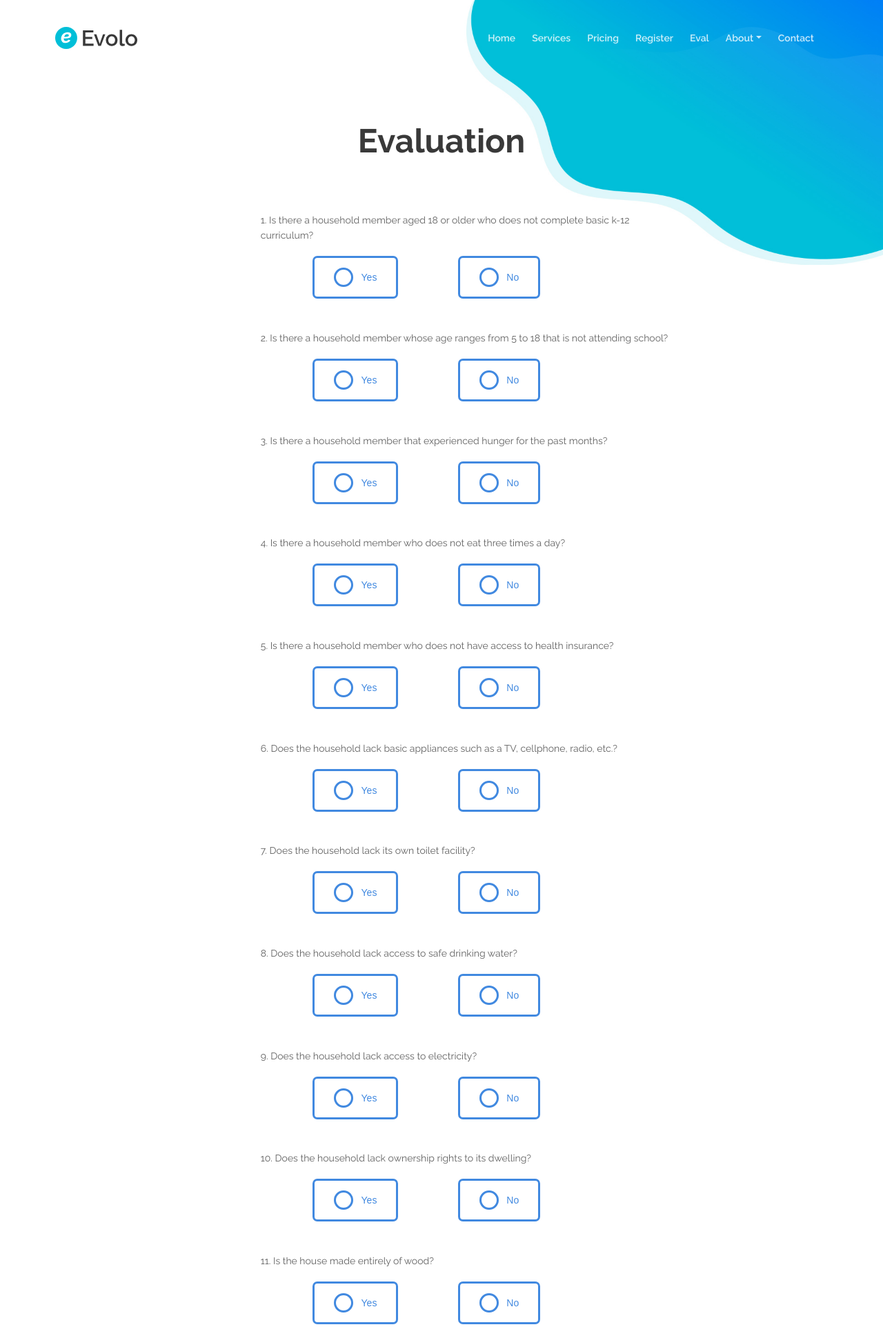
After one commit to Chael07/Multi_dimensional, a Django app: page /evaluations/ in a window 1280 px wide. The commit adds this page. Shown: the top 1924 px of the page at 69% size. Run offline with Django 4.2, Linux system fonts and the light colour scheme; some libraries are stand-ins or nearby versions.

Commit message:
eval html

```diff
--- a/interface/templates/base.html
+++ b/interface/templates/base.html
@@ -74,7 +74,9 @@
                 <li class="nav-item">
                     <a class="nav-link page-scroll" href="#request">Request</a>
                 </li>
-
+                <li class="nav-item">
+                    <a class="nav-link page-scroll" href="{% url 'eval' %}">Eval</a>
+                </li>
                 <!-- Dropdown Menu -->
                 <li class="nav-item dropdown">
                     <a class="nav-link dropdown-toggle page-scroll" href="#about" id="navbarDropdown" role="button" aria-haspopup="true" aria-expanded="false">About</a>
--- a/interface/templates/base_about.html
+++ b/interface/templates/base_about.html
@@ -29,6 +29,8 @@
     <link href="{% static 'css/swiper.css' %}" rel="stylesheet">
 	<link href="{% static 'css/magnific-popup.css' %}" rel="stylesheet">
 	<link href="{% static 'css/styles.css' %}" rel="stylesheet">
+
+
 
 	<!-- Favicon  -->
     <link rel="icon" href="{% static 'images/favicon.png' %}">
@@ -70,10 +72,13 @@
                     <a class="nav-link page-scroll" href="{% url 'home' %}#services">Services</a>
                 </li>
                 <li class="nav-item">
-                    <a class="nav-link page-scroll" href="{% url 'home' 5}#details">Pricing</a>
+                    <a class="nav-link page-scroll" href="{% url 'home' }#details">Pricing</a>
                 </li>
                 <li class="nav-item">
                     <a class="nav-link page-scroll" href="{% url 'home' %}#pricing">Register</a>
+                </li>
+                <li class="nav-item">
+                    <a class="nav-link page-scroll" href="{% url 'eval' %}">Eval</a>
                 </li>
 
 
@@ -94,19 +99,7 @@
                 </li>
             </ul>
             <span class="nav-item social-icons">
-                <span class="fa-stack">
-                    <a href="#your-link">
-                        <i class="fas fa-circle fa-stack-2x facebook"></i>
-                        <i class="fab fa-facebook-f fa-stack-1x"></i>
-                    </a>
-                </span>
-                <span class="fa-stack">
-                    <a href="#your-link">
-                        <i class="fas fa-circle fa-stack-2x twitter"></i>
-                        <i class="fab fa-twitter fa-stack-1x"></i>
-                    </a>
-                </span>
-            </span>
+
         </div>
     </nav> <!-- end of navbar -->
     <!-- end of navbar -->
--- /dev/null
+++ b/interface/templates/eval.html
@@ -0,0 +1,256 @@
+{% extends 'base_about.html' %}
+{% load static %}
+
+{% block content %}
+
+<link rel="stylesheet" type="text/css" href="{% static 'css/eval.css' %}">
+
+   <!-- Header -->
+   <header id="header" class="ex-header">
+    <div class="container">
+        <div class="row">
+            <div class="col-md-12">
+                <h1>Evaluation</h1>
+            </div> <!-- end of col -->
+        </div> <!-- end of row -->
+    </div> <!-- end of container -->
+</header> <!-- end of ex-header -->
+<!-- end of header -->
+
+
+
+
+<div class="question_contain">
+    <form id="questionForm" action="result.html" method="post" onsubmit="return validateForm();">
+      <div class="question">
+          <span>1. Is there a household member aged 18 or older who does not complete basic k-12 curriculum?</span>
+          <div class="custom-options">
+            <input type="radio" name="q1" id="q1_yes" value="0.076923077" ><label for="q1_yes"> Yes</label>
+            <input type="radio" name="q1" id="q1_no" value="0" ><label for="q1_no"> No</label>
+          </div>
+        </div>
+
+        <div class="question">
+          <span>2. Is there a household member whose age ranges from 5 to 18 that is not attending school?</span>
+          <div class="custom-options">
+            <input type="radio" name="q2" id="q2_yes" value="0.076923077" ><label for="q2_yes"> Yes</label>
+            <input type="radio" name="q2" id="q2_no" value="0" ><label for="q2_no"> No</label>
+          </div>
+        </div>
+
+        <div class="question">
+          <span>3. Is there a household member that experienced hunger for the past months?</span>
+          <div class="custom-options">
+            <input type="radio" name="q3" id="q3_yes" value="0.076923077" ><label for="q3_yes"> Yes</label>
+            <input type="radio" name="q3" id="q3_no" value="0" ><label for="q3_no"> No</label>
+          </div>
+        </div>
+
+        <div class="question">
+          <span>4. Is there a household member who does not eat three times a day?</span>
+          <div class="custom-options">
+            <input type="radio" name="q4" id="q4_yes" value="0.076923077" ><label for="q4_yes"> Yes</label>
+            <input type="radio" name="q4" id="q4_no" value="0" ><label for="q4_no"> No</label>
+          </div>
+        </div>
+
+        <div class="question">
+          <span>5. Is there a household member who does not have access to health insurance?</span>
+          <div class="custom-options">
+            <input type="radio" name="q5" id="q5_yes" value="0.076923077" ><label for="q5_yes"> Yes</label>
+            <input type="radio" name="q5" id="q5_no" value="0" ><label for="q5_no"> No</label>
+          </div>
+        </div>
+
+        <div class="question">
+            <span>6.	Does the household lack basic appliances such as a TV, cellphone, radio, etc.?</span>
+            <div class="custom-options">
+                <input type="radio" name="q6" id="q6_yes" value="0.076923077" ><label for="q6_yes"> Yes</label>
+                <input type="radio" name="q6" id="q6_no" value="0" ><label for="q6_no"> No</label>
+            </div>
+          </div>
+
+          <div class="question">
+            <span>7.	Does the household lack its own toilet facility?</span>
+            <div class="custom-options">
+                <input type="radio" name="q7" id="q7_yes" value="0.076923077" ><label for="q7_yes"> Yes</label>
+                <input type="radio" name="q7" id="q7_no" value="0" ><label for="q7_no"> No</label>
+            </div>
+          </div>
+
+          <div class="question">
+            <span>8.	Does the household lack access to safe drinking water?</span>
+            <div class="custom-options">
+                <input type="radio" name="q8" id="q8_yes" value="0.076923077" ><label for="q8_yes"> Yes</label>
+                <input type="radio" name="q8" id="q8_no" value="0" ><label for="q8_no"> No</label>
+            </div>
+          </div>
+
+          <div class="question">
+            <span>9.	Does the household lack access to electricity?</span>
+            <div class="custom-options">
+                <input type="radio" name="q9" id="q9_yes" value="0.076923077" ><label for="q9_yes"> Yes</label>
+                <input type="radio" name="q9" id="q9_no" value="0" ><label for="q9_no"> No</label>
+            </div>
+          </div>
+
+          <div class="question">
+            <span>10.	Does the household lack ownership rights to its dwelling?</span>
+            <div class="custom-options">
+                <input type="radio" name="q10" id="q10_yes" value="0.076923077" ><label for="q10_yes"> Yes</label>
+                <input type="radio" name="q10" id="q10_no" value="0" ><label for="q10_no"> No</label>
+            </div>
+          </div>
+
+          <div class="question">
+            <span>11.	Is the house made entirely of wood?</span>
+            <div class="custom-options">
+                <input type="radio" name="q11" id="q11_yes" value="0.076923077" ><label for="q11_yes"> Yes</label>
+                <input type="radio" name="q11" id="q11_no" value="0" ><label for="q11_no"> No</label>
+            </div>
+          </div>
+
+          <div class="question">
+            <span>12.	Is there a household member capable of working but currently not employed?</span>
+            <div class="custom-options">
+                <input type="radio" name="q12" id="q12_yes" value="0.076923077" ><label for="q12_yes"> Yes</label>
+                <input type="radio" name="q12" id="q12_no" value="0" ><label for="q12_no"> No</label>
+            </div>
+          </div>
+
+          <div class="question">
+            <span>13.	Is there a household member aged 5 to 17 who is employed rather than attending school?</span>
+            <div class="custom-options">
+                <input type="radio" name="q13" id="q13_yes" value="0.076923077" ><label for="q13_yes"> Yes</label>
+                <input type="radio" name="q13" id="q13_no" value="0" ><label for="q13_no"> No</label>
+            </div>
+          </div>
+          <p id="formErrorMessage" style="color: red; display: none;">Please answer all questions before submitting.</p>
+          <div class="submit-button">
+            <button type="submit" class="btn-solid-reg page-scroll">Submit</button>
+          </div>
+
+</form>
+</div>
+
+    <!-- Footer -->
+    <div class="footer">
+        <div class="container">
+            <div class="row">
+                <div class="col-md-4">
+                    <div class="footer-col">
+                        <h4>About Evolo</h4>
+                        <p>We're passionate about offering some of the best business growth services for startups</p>
+                    </div>
+                </div> <!-- end of col -->
+                <div class="col-md-4">
+                    <div class="footer-col middle">
+                        <h4>Important Links</h4>
+                        <ul class="list-unstyled li-space-lg">
+                            <li class="media">
+                                <i class="fas fa-square"></i>
+                                <div class="media-body">Our business partners <a class="turquoise" href="#your-link">startupguide.com</a></div>
+                            </li>
+                            <li class="media">
+                                <i class="fas fa-square"></i>
+                                <div class="media-body">Read our <a class="turquoise" href="terms-conditions.html">Terms & Conditions</a>, <a class="turquoise" href="privacy-policy.html">Privacy Policy</a></div>
+                            </li>
+                        </ul>
+                    </div>
+                </div> <!-- end of col -->
+                <div class="col-md-4">
+                    <div class="footer-col last">
+                        <h4>Social Media</h4>
+                        <span class="fa-stack">
+                            <a href="#your-link">
+                                <i class="fas fa-circle fa-stack-2x"></i>
+                                <i class="fab fa-facebook-f fa-stack-1x"></i>
+                            </a>
+                        </span>
+                        <span class="fa-stack">
+                            <a href="#your-link">
+                                <i class="fas fa-circle fa-stack-2x"></i>
+                                <i class="fab fa-twitter fa-stack-1x"></i>
+                            </a>
+                        </span>
+                        <span class="fa-stack">
+                            <a href="#your-link">
+                                <i class="fas fa-circle fa-stack-2x"></i>
+                                <i class="fab fa-google-plus-g fa-stack-1x"></i>
+                            </a>
+                        </span>
+                        <span class="fa-stack">
+                            <a href="#your-link">
+                                <i class="fas fa-circle fa-stack-2x"></i>
+                                <i class="fab fa-instagram fa-stack-1x"></i>
+                            </a>
+                        </span>
+                        <span class="fa-stack">
+                            <a href="#your-link">
+                                <i class="fas fa-circle fa-stack-2x"></i>
+                                <i class="fab fa-linkedin-in fa-stack-1x"></i>
+                            </a>
+                        </span>
+                    </div>
+                </div> <!-- end of col -->
+            </div> <!-- end of row -->
+        </div> <!-- end of container -->
+    </div> <!-- end of footer -->
+    <!-- end of footer -->
+<script>
+// Add an event listener to all radio buttons to reset the border color when an option is selected
+var radioButtons = document.querySelectorAll('input[type="radio"]');
+radioButtons.forEach(function (radioButton) {
+  radioButton.addEventListener('change', function () {
+    resetQuestionBorders();
+  });
+});
+
+function validateForm() {
+  // Get all radio button groups
+  var radioGroups = document.querySelectorAll('input[type="radio"]:checked');
+
+  // Check if the number of selected radio buttons is equal to the total number of questions
+  if (radioGroups.length === 13) {
+    // Reset border color for all questions
+    resetQuestionBorders();
+    return true; // All questions are answered, allow form submission
+  } else {
+    // Display the error message
+    var errorMessage = document.getElementById('formErrorMessage');
+    errorMessage.style.display = 'block';
+
+    // Identify unanswered questions
+    var unansweredQuestions = [];
+    for (var i = 1; i <= 13; i++) {
+      var questionName = 'q' + i;
+      var selectedAnswer = document.querySelector('input[name="' + questionName + '"]:checked');
+      if (!selectedAnswer) {
+        unansweredQuestions.push(i);
+
+        // Change the border color of the unanswered question to red
+        var questionElement = document.querySelector('.question:nth-child(' + i + ')');
+        questionElement.style.border = '2px solid red';
+      }
+    }
+
+    // Display a more detailed error message
+    if (unansweredQuestions.length > 0) {
+      errorMessage.innerHTML = 'Please answer questions ' + unansweredQuestions.join(', ') + ' before submitting.';
+    }
+
+    // Prevent form submission
+    return false;
+  }
+}
+
+// Function to reset the border color for all questions
+function resetQuestionBorders() {
+  var questions = document.querySelectorAll('.question');
+  questions.forEach(function (question) {
+    question.style.border = 'none'; // Change to the original border color
+  });
+}
+</script>
+
+{% endblock content %}
--- a/interface/views.py
+++ b/interface/views.py
@@ -18,3 +18,7 @@ def privacy_screen_view(request):
 def condition_screen_view(request):
 	print(request.headers)
 	return render(request, "terms.html", {})
+
+def evaluation_screen_view(request):
+	print(request.headers)
+	return render(request, "eval.html", {})
--- a/mysite/urls.py
+++ b/mysite/urls.py
@@ -17,7 +17,7 @@ Including another URLconf
 from django.contrib import admin
 from django.urls import path
 from interface.views import(
-    home_screen_view, privacy_screen_view, condition_screen_view,
+    home_screen_view, privacy_screen_view, condition_screen_view, evaluation_screen_view
     )
 
 urlpatterns = [
@@ -25,4 +25,5 @@ urlpatterns = [
     path('', home_screen_view, name='home'),
     path('privacy/', privacy_screen_view, name='privacy'),
     path('conditions/', condition_screen_view, name='condtions'),
+    path('evaluations/', evaluation_screen_view, name='eval'),
 ]
--- /dev/null
+++ b/static/css/eval.css
@@ -0,0 +1,78 @@
+/* questions */
+
+.custom-options {
+    display: flex;
+    gap: 0.8em;
+  }
+
+  .custom-options input[type="radio"] {
+    display: none;
+  }
+
+  .custom-options label {
+    position: relative;
+    color: #4189e0;
+    font-family: sans-serif;
+    cursor: pointer;
+    display: inline-flex;
+    gap: 0.8em;
+    border: 3px solid #4189e0;
+    padding: 1em 2em;
+    border-radius: 0.5em;
+    align-items: center;
+    margin-top: 0.5cm;
+    margin-left:2cm ;
+  }
+
+  .custom-options label::before {
+    content: " ";
+    height: 2em;
+    width: 2em;
+    border: 3px solid #4189e0;
+    border-radius: 50%;
+  }
+
+  .custom-options input[type="radio"]:checked + label::before {
+    height: 1em;
+    width: 1em;
+    border: 0.65em solid white;
+    background-color: #4189e0;
+  }
+
+  .custom-options input[type="radio"]:checked + label {
+    background-color: #4189e0;
+    color: white;
+  }
+
+  .question_contain {
+    display: flex;
+    align-items: center;
+    justify-content: center;
+    margin-top: -3cm;
+    margin-left: 2cm;
+  }
+  .submit-button {
+    margin-top: 1cm;
+    margin-left: 5cm;
+    padding-bottom: 1cm;
+  }
+
+  form {
+    max-width: 600px;
+    width: 100%;
+  }
+  .question-h4{
+    font-family:logo-txt;
+    margin-left: 5.5cm;
+    font-size: 28px;
+  }
+  .question {
+    padding-top:1cm ;
+  }
+
+  .question_text{
+    text-align: right;
+  }
+  .eval-submit-button     {margin-left: 3.8cm; margin-top: 1.5cm; font-family: logo-txt; font-weight:bolder; width: 250px;height: 40px;border-width: 2px; background-color: rgb(30, 206, 33); border-color:rgba(9, 10, 9, 0.439); border-radius: 5px;padding: 10px 20px;cursor: pointer;font-size: 18px; }
+
+  /* end of .question_contain */
```
